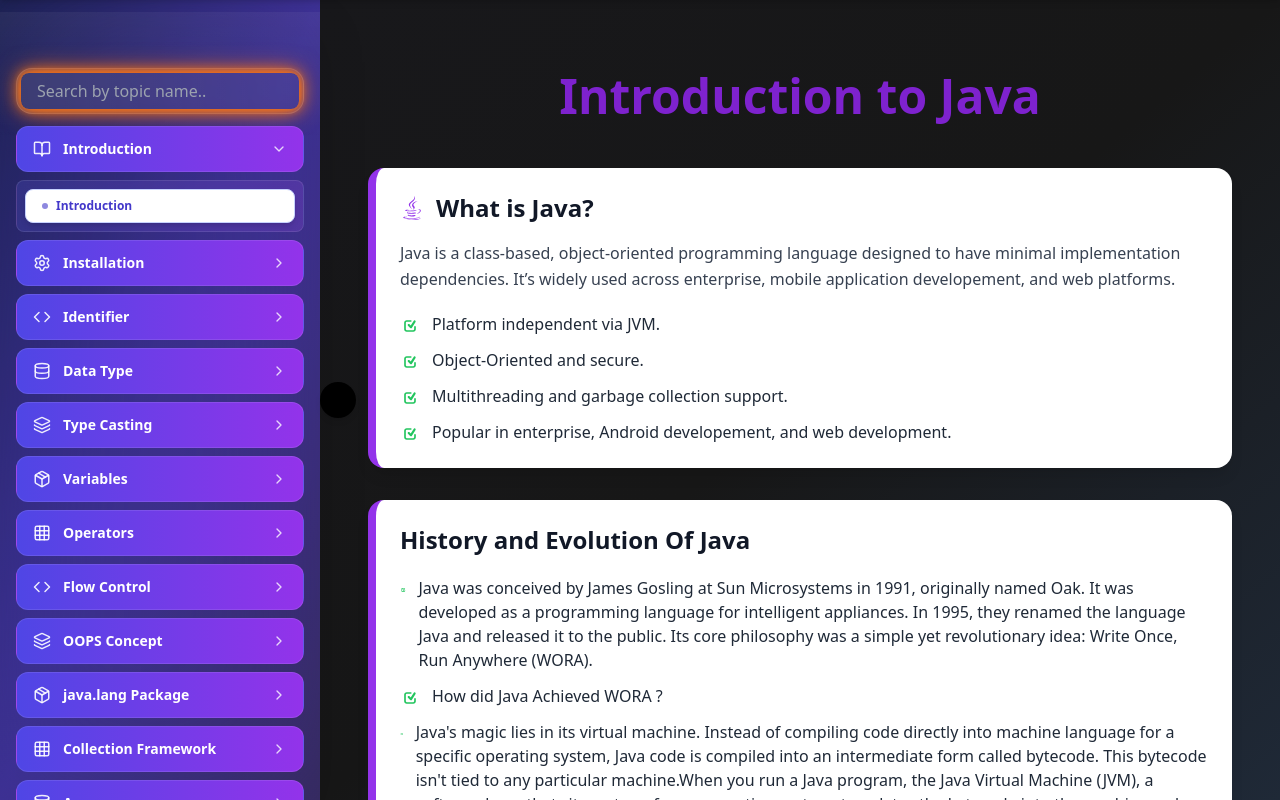
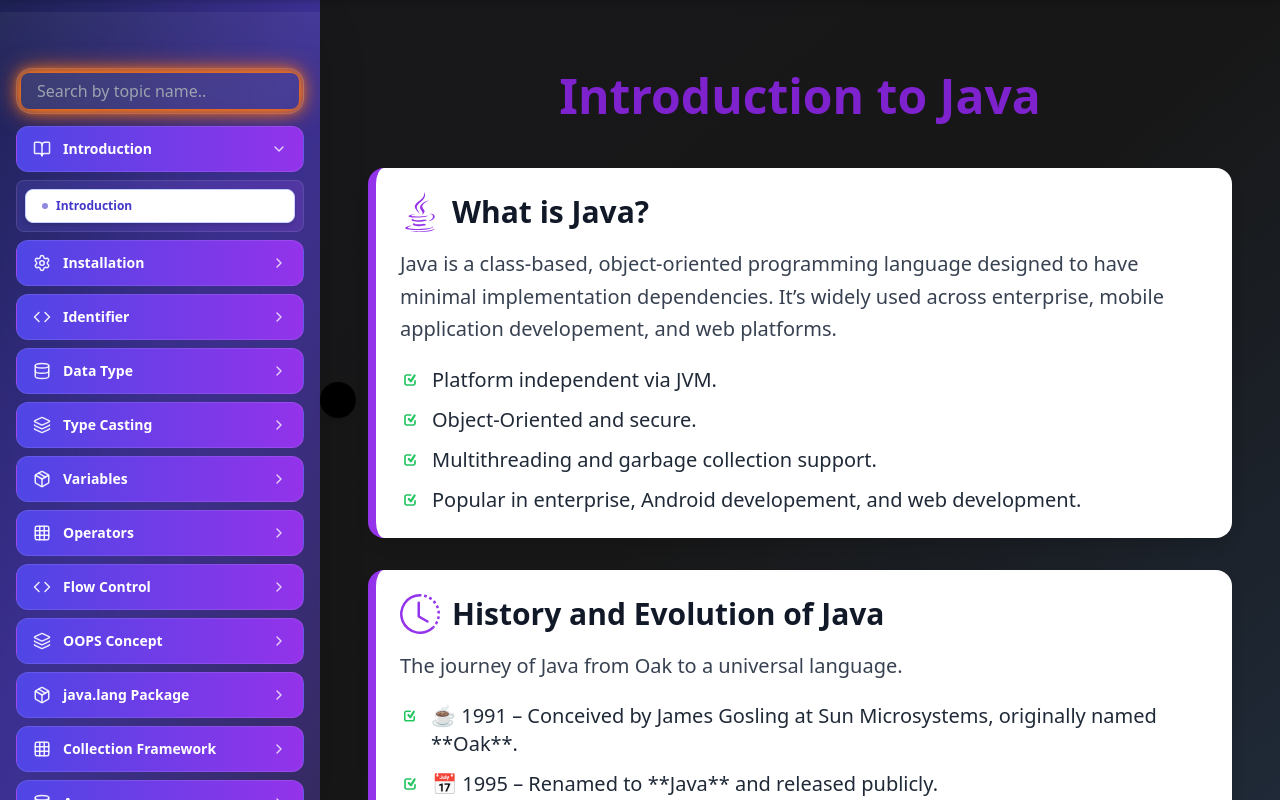
Before and after one commit to sudhansu-sek-panda/JavaBuddy, a React (Vite) app: page /dashboard in a window 1280 px wide. Built offline with nearby package versions, Linux system fonts and the light colour scheme.

Commit message:
task added

```diff
--- a/src/components/dashboardpages/introduction/IntroCards.js
+++ b/src/components/dashboardpages/introduction/IntroCards.js
@@ -18,21 +18,24 @@
 
   // }
   {
-    id:2,
-    icon: "",
-    title: "History and Evolution Of Java",
-    // image: Evolution,
-    points: [
-      "Java was conceived by James Gosling at Sun Microsystems in 1991, originally named Oak. It was developed as a programming language for intelligent appliances. In 1995, they renamed the language Java and released it to the public. Its core philosophy was a simple yet revolutionary idea: Write Once, Run Anywhere (WORA).",
-      "How did Java Achieved WORA ?",
-      "Java's magic lies in its virtual machine. Instead of compiling code directly into machine language for a specific operating system, Java code is compiled into an intermediate form called bytecode. This bytecode isn't tied to any particular machine.When you run a Java program, the Java Virtual Machine (JVM), a software layer that sits on top of your operating system, translates the bytecode into the machine code that your computer can understand. This means the same bytecode can run on any device with a JVM installed, whether it's a computer, a phone, or even a smart TV.",
-      "Simple Flow : Your Java Code (.java) -> Java Compiler -> Java ByteCode (.class) -> JVM -> Your Computer's CPU"
-
-    ]
-  },
+  id: 2,
+  icon: "History",
+  title: "History and Evolution of Java",
+  description: "The journey of Java from Oak to a universal language.",
+  points: [
+    "☕ 1991 – Conceived by James Gosling at Sun Microsystems, originally named **Oak**.",
+    "📅 1995 – Renamed to **Java** and released publicly.",
+    "🌍 Core Idea → **Write Once, Run Anywhere (WORA)**.",
+    "⚡ How did Java achieve WORA?",
+    "🔹 Java code is compiled into Bytecode (not machine-specific).",
+    "🔹 JVM (Java Virtual Machine) translates Bytecode into Machine Code.",
+    "🔹 Same Bytecode runs on any device with a JVM (PC, Phone, Smart TV).",
+    "➡️ Flow: Your Java Code (.java) → Compiler → Bytecode (.class) → JVM` → CPU Execution"
+  ]
+},
   {
     id:3,
-    icon: "",
+    icon: "Why",
     title: "Why Choose Java ?",
     points: [
       "1.Easy to Learn – Java looks like English and is beginner-friendly.",
@@ -47,12 +50,11 @@
   },
   {
     id:4,
-    icon: "",
+    icon: "HowWorks",
     title: "How Java Works 🤷?",
     points: [
         "1.You write code → in a .java file (example: Hello.java).",
-        "2.Compiler (javac) → Converts your code into Bytecode (a .class file).",
-          "This bytecode is not machine-specific.",
+        "2.Compiler (javac) → Converts your code into Bytecode (a .class file). This bytecode is not machine-specific.",
         "3.JVM (Java Virtual Machine) → Reads the bytecode.",
           "JVM acts like a translator between Java and your computer.",
         "4.Interpreter + JIT Compiler → JVM converts bytecode into machine code (0s and 1s) that your computer understands.",
@@ -74,24 +76,29 @@
   },
   {
     id:6,
-    icon: "",
+    icon: "Framework",
     title: "Framework vs dependency vs package vs file",
     points: [
-      "1. File",
-      "Smallest unit.",
-      "It’s just a single document (like .java or .class).",
-      "Example: Hello.java",
-      "2. Package",
-      "A collection of related files (classes, interfaces).",
-      "Keeps code organized.",
-      "Example: java.util package has classes like ArrayList, HashMap.",
-      "3. Dependency",
-      "Extra code/library that your project needs but is written by someone else.",
-      "Example: If you need JSON parsing, you add the json dependency.",
-      "4. Framework",
-      "A big ready-made structure of code that you build your project on.",
-      "Provides rules, tools, and libraries.",
-      "Example: Spring Boot, Hibernate."
+      {
+        feature: "File",
+        Description: "Smallest unit. It’s just a single document (like .java or .class).",
+        Example: "Hello.java",
+      },
+      {
+        feature: "Package",
+        Description: "A collection of related files (classes, interfaces). Keeps code organized.",
+        Example: "java.util package (ArrayList, HashMap)",
+      },
+      {
+        feature: "Dependency",
+        Description: "Extra code/library your project needs but is written by someone else.",
+        Example: "JSON parsing library",
+      },
+      {
+        feature: "Framework",
+        Description: "A big ready-made structure of code that you build your project on. Provides rules, tools, and libraries.",
+        Example: "Spring Boot, Hibernate",
+      }
     ]
   },
   {
@@ -116,10 +123,15 @@
   },
   {
     id:8,
-    icon: "",
+    icon: "Advantages",
     title: "Advantages of Java",
     points: [
-
+        "Simple → Easy to learn and understand.",
+        "Portable → Runs on any operating system.",
+        "Secure → Provides safe and reliable code execution.",
+        "Object-Oriented → Helps in reusability and better structure.",
+        "Robust → Handles errors and memory well.",
+        "Multithreaded → Can perform many tasks at the same time."
     ]
   }, {
     id: 9,
@@ -141,10 +153,16 @@
   },
   {
     id:10,
-    icon: "",
+    icon: "Comparison",
     title: "Java vs C vs JavaScript",
     points: [
-
+      { feature: "Type", C: "Procedural", Java: "Object-Oriented", JavaScript: "Scripting (Web)" },
+      { feature: "Platform", C: "Platform Dependent", Java: "Platform Independent (JVM)", JavaScript: "Runs in Browsers & Node.js" },
+      { feature: "Use Cases", C: "System Programming (OS, Drivers)", Java: "Enterprise Apps, Android", JavaScript: "Web Frontend & Backend" },
+      { feature: "Speed", C: "Very Fast (close to hardware)", Java: "Slower (JVM Overhead)", JavaScript: "Depends on Browser Engine" },
+      { feature: "Memory Management", C: "Manual (Pointers)", Java: "Automatic (GC)", JavaScript: "Automatic (GC)" },
+      { feature: "Syntax", C: "Low-level, Complex", Java: "High-level, Similar to C++", JavaScript: "High-level, Dynamic" },
+      { feature: "Execution", C: "Compiled (Machine Code)", Java: "Compiled to Bytecode (JVM)", JavaScript: "Interpreted in Browser" }
     ]
   }
 
--- a/src/components/dashboardpages/introduction/Introduction.jsx
+++ b/src/components/dashboardpages/introduction/Introduction.jsx
@@ -5,7 +5,8 @@
 import Advantages from "../../../assets/images/Introduction/Advantages.jpg";
 import { motion, AnimatePresence } from "framer-motion";
 import { introCards } from "./IntroCards";
-
+import { FaRegThumbsUp } from "react-icons/fa";
+import { BsClockHistory } from "react-icons/bs";
 import {
   Coffee,
   PanelsTopLeft,
@@ -25,6 +26,9 @@
   CalendarClock,
   Milestone,
   BadgeCheck,
+  HelpCircle,
+  CheckCircle2,
+  Cog,
 } from "lucide-react";
 
 // shadcn/ui components (assumes your project is set up with shadcn)
@@ -37,14 +41,31 @@
 // Icon Map
 
 const iconMap = {
-  Java: <FaJava className="text-purple-600 dark:text-purple-300" size={24} />,
+  Java: <FaJava className="text-purple-600 dark:text-purple-300" size={40} />,
   Landmark: (
-    <Landmark className="text-purple-600 dark:text-purple-300" size={24} />
+    <Landmark className="text-purple-600 dark:text-purple-300" size={40} />
   ),
-  Wrench: <Wrench className="text-purple-600 dark:text-purple-300" size={24} />,
+  Wrench: <Wrench className="text-purple-600 dark:text-purple-300" size={40} />,
+  History: (
+    <BsClockHistory
+      className="text-purple-600 dark:text-purple-300"
+      size={40}
+    />
+  ),
   ThumbsDown: (
-    <ThumbsDown className="text-red-500 dark:text-red-400" size={24} />
+    <ThumbsDown className="text-red-500 dark:text-red-400" size={40} />
   ),
+  Why: (
+    <HelpCircle className="text-purple-600 dark:text-purple-300" size={40} />
+  ),
+  Advantages: (
+    <FaRegThumbsUp className="text-green-600 dark:text-green-300" size={40} />
+  ),
+  Framework: <Boxes className="text-blue-600 dark:text-blue-300" size={40} />,
+  Comparison: (
+    <Code2 className="text-orange-600 dark:text-orange-300" size={40} />
+  ),
+  HowWorks: <Cog className="text-indigo-600 dark:text-indigo-300" size={40} />,
 };
 
 const Introduction = () => {
@@ -67,24 +88,24 @@
             {/* Header */}
             <div className="flex items-center gap-3 mb-4">
               {iconMap[card.icon]}
-              <h2 className="text-2xl font-semibold text-gray-900 dark:text-white">
+              <h2 className="text-3xl font-semibold text-gray-900 dark:text-white">
                 {card.title}
               </h2>
             </div>
 
             {/* {card.image && (
               <div className="flex justify-center mb-4">
-                <img src={card.image} alt="Java Logo" className="w-24 h-24" />
+                <img src={card.image} alt="Java Logo" className="w-40 h-40" />
               </div>
             )} */}
 
             {/* Description */}
-            <p className="text-gray-700 dark:text-gray-300 mb-5 text-base leading-relaxed">
+            <p className="text-gray-700 dark:text-gray-300 mb-5 text-xl leading-relaxed">
               {card.description}
             </p>
 
             {/* Points */}
-            <ul className="space-y-3">
+            {/*<ul className="space-y-3">
               {card.points.map((point, index) => (
                 <li
                   key={index}
@@ -94,7 +115,70 @@
                   <span>{point}</span>
                 </li>
               ))}
-            </ul>
+            </ul>*/}
+
+            {/* Points */}
+            {/* Array.isArray() → checks if points is actually an array.
+            typeof card.points[0] → checks what type of elements are inside that array. */}
+
+            {Array.isArray(card.points) &&
+            typeof card.points[0] === "string" ? (
+              <ul className="space-y-3">
+                {card.points.map((point, index) => (
+                  <li
+                    key={index}
+                    className="flex items-start gap-3 text-gray-800 dark:text-gray-200 text-xl"
+                  >
+                    <TiInputChecked className="text-green-500 mt-1" size={20} />
+                    <span>{point}</span>
+                  </li>
+                ))}
+              </ul>
+            ) : (
+              <div className="overflow-x-auto">
+                <table className="w-full border border-gray-300 dark:border-gray-600">
+                  <thead className="bg-purple-600 text-white">
+                    {card.icon === "Comparison" ? (
+                      <tr>
+                        <th className="p-2 text-left">Feature</th>
+                        <th className="p-2 text-left">C</th>
+                        <th className="p-2 text-left">Java</th>
+                        <th className="p-2 text-left">JavaScript</th>
+                      </tr>
+                    ) : card.icon === "Framework" ? (
+                      <tr>
+                        <th className="p-2 text-left">Feature</th>
+                        <th className="p-2 text-left">Description</th>
+                        <th className="p-2 text-left">Example</th>
+                      </tr>
+                    ) : null}
+                  </thead>
+                  <tbody>
+                    {card.points.map((row, index) => (
+                      <tr
+                        key={index}
+                        className="border-t border-gray-300 dark:border-gray-600 hover:bg-gray-100 dark:hover:bg-gray-700"
+                      >
+                        {card.icon === "Comparison" ? (
+                          <>
+                            <td className="p-2">{row.feature}</td>
+                            <td className="p-2">{row.C}</td>
+                            <td className="p-2">{row.Java}</td>
+                            <td className="p-2">{row.JavaScript}</td>
+                          </>
+                        ) : card.icon === "Framework" ? (
+                          <>
+                            <td className="p-2">{row.feature}</td>
+                            <td className="p-2">{row.Description}</td>
+                            <td className="p-2">{row.Example}</td>
+                          </>
+                        ) : null}
+                      </tr>
+                    ))}
+                  </tbody>
+                </table>
+              </div>
+            )}
           </div>
         ))}
       </div>
```
Also changed, not shown: src/assets/Introduction/advantages.png (added).
